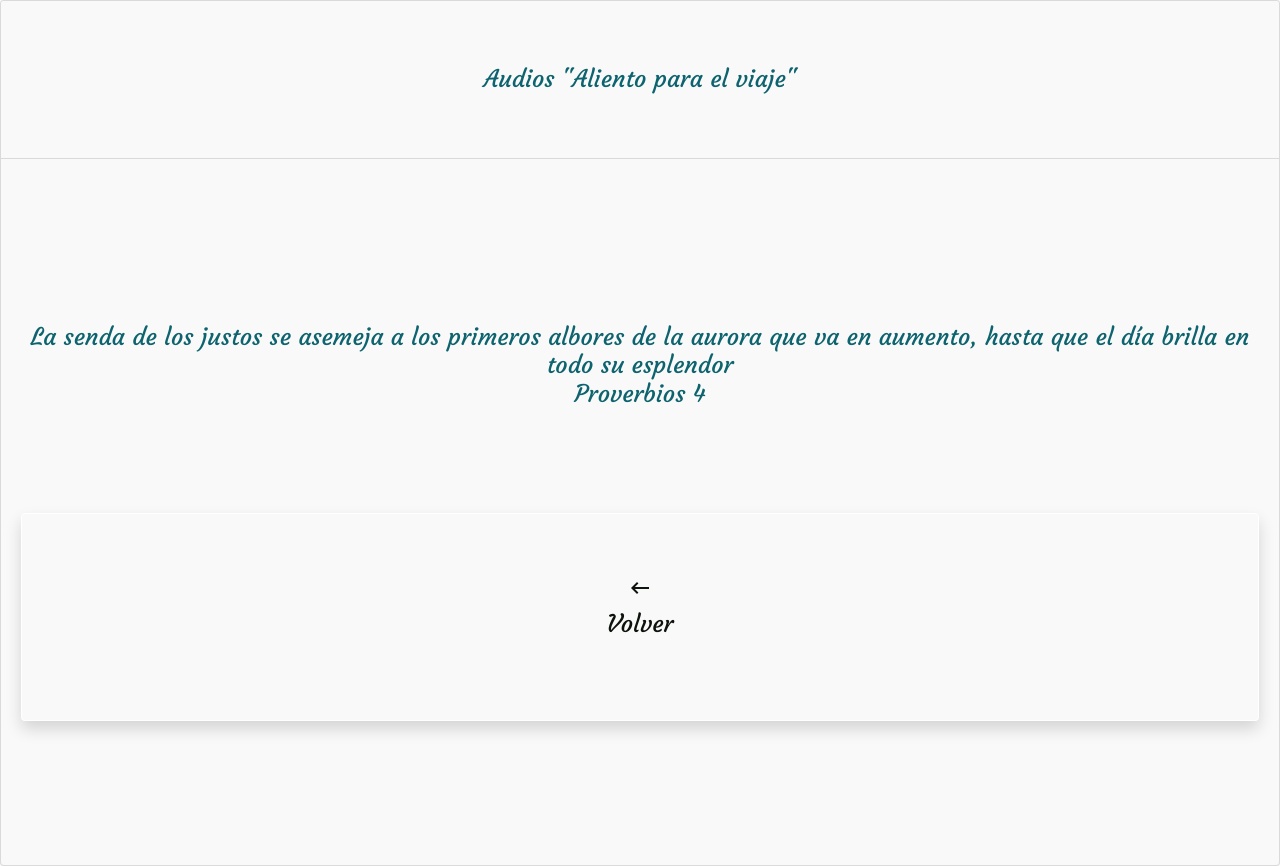
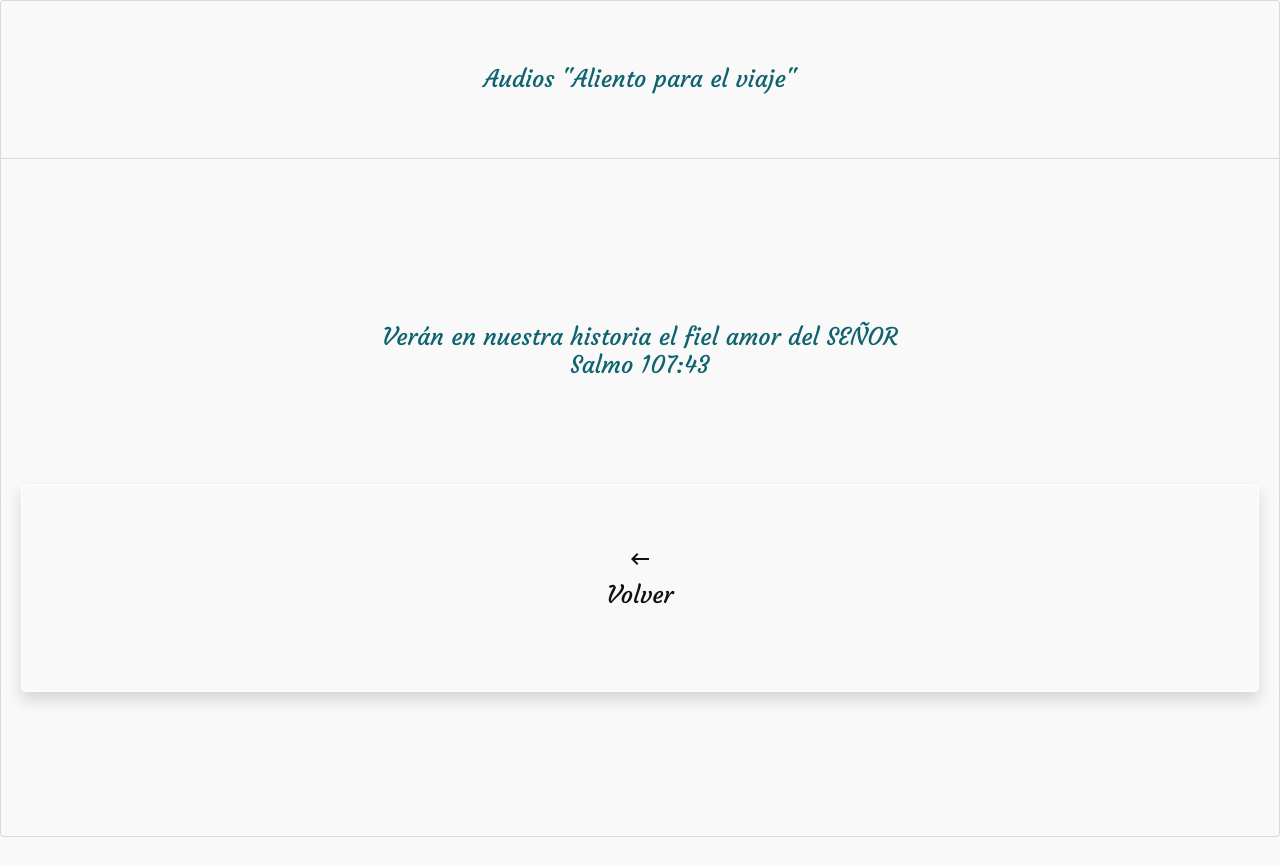
Before and after one commit to gran-gas/aliento, a Flask app: page /pensamiento.html in a window 1280 px wide. After the commit the page ends 837 px from the top, so only its background shows below. Run offline with Flask 2, Linux system fonts and the light colour scheme; some libraries are stand-ins or nearby versions.

Commit message:
first commit

```diff
--- a/templates/pensamiento.html
+++ b/templates/pensamiento.html
@@ -16,7 +16,7 @@
         <br>
         <br>
         <p class="card-text h5 main-title text-center">
-            La senda de los justos se asemeja a los primeros albores de la aurora que va en aumento, hasta que el día brilla en todo su esplendor<br>Proverbios 4
+            Verán en nuestra historia el fiel amor del SEÑOR<br>Salmo 107:43
         </p>
             <br>
             <br>
```
Also changed, not shown: templates/audio.html (+5 -5 lines), 2 other files.
